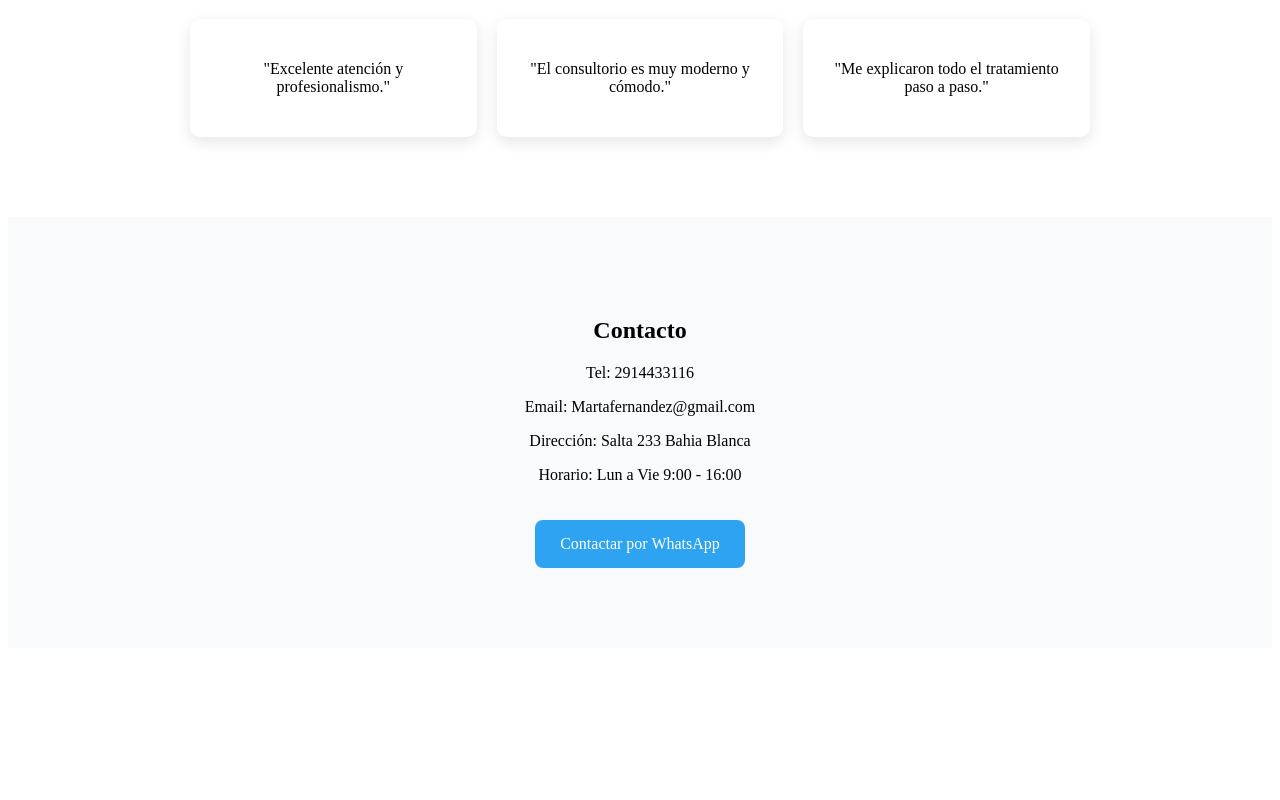
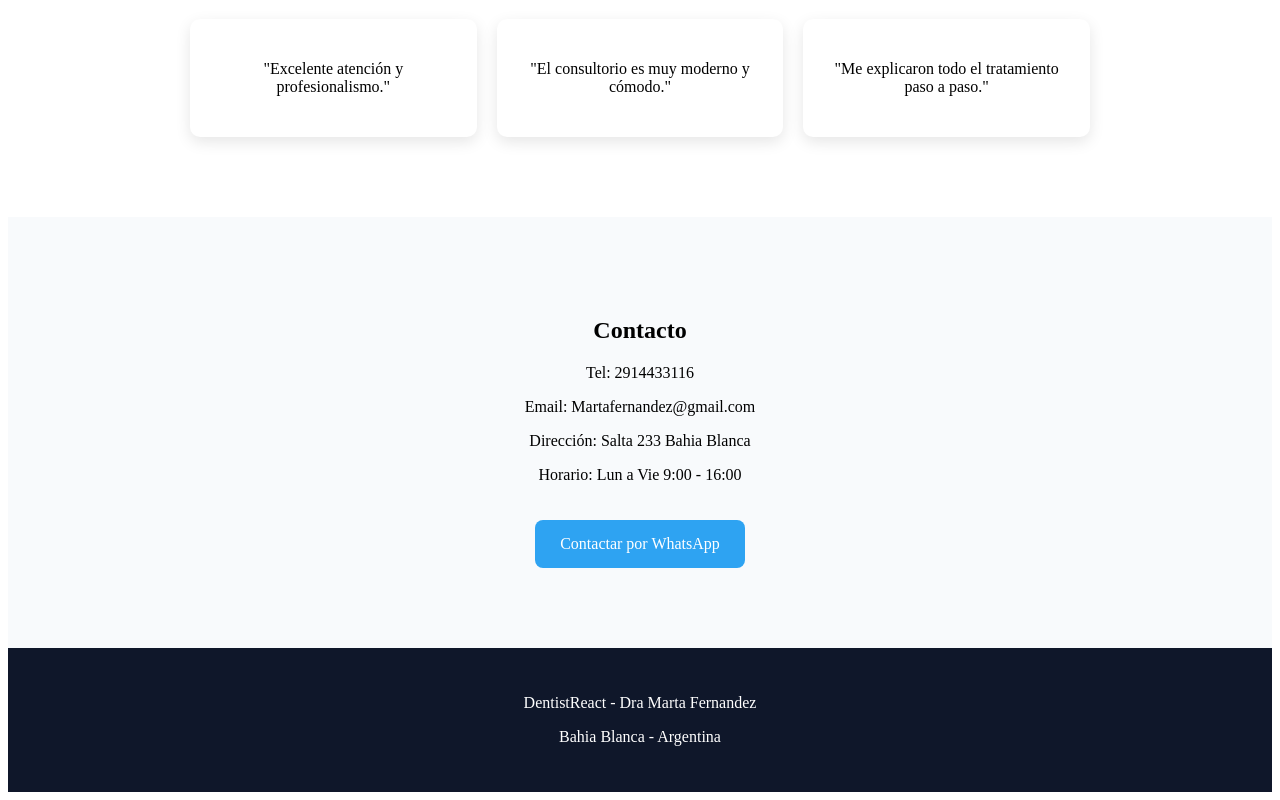
Before and after one commit to Niki2422/dentist-react, a React (Vite) app: page / in a window 1280 px wide. Shown: the part 2288-3088 px from the top of the page. Before the commit the page ends 2944 px from the top, so only its background shows below. Built offline with nearby package versions, Linux system fonts and the light colour scheme.

Commit message:
se creo la seccion footer con su respectivo .css

```diff
--- a/src/App.jsx
+++ b/src/App.jsx
@@ -5,6 +5,7 @@ import Gallery from "./components/Gallery"
 import About from "./components/About"
 import Testimonials from "./components/Testimonials"
 import Contact from "./components/Contact"
+import Footer from "./components/Footer"
 
 function App() {
   return (
@@ -16,6 +17,7 @@ function App() {
       <About />
       <Testimonials />
       <Contact />
+      <Footer />
     </>
   )
 }
--- /dev/null
+++ b/src/components/Footer.jsx
@@ -0,0 +1,23 @@
+import "../styles/Footer.css"
+
+function Footer(){
+
+return(
+
+<footer className="footer">
+
+<p>
+DentistReact - Dra Marta Fernandez
+</p>
+
+<p>
+Bahia Blanca - Argentina
+</p>
+
+</footer>
+
+)
+
+}
+
+export default Footer
--- /dev/null
+++ b/src/styles/footer.css
@@ -0,0 +1,6 @@
+.footer{
+padding:30px;
+background:#0F172A;
+color:white;
+text-align:center;
+}
```
